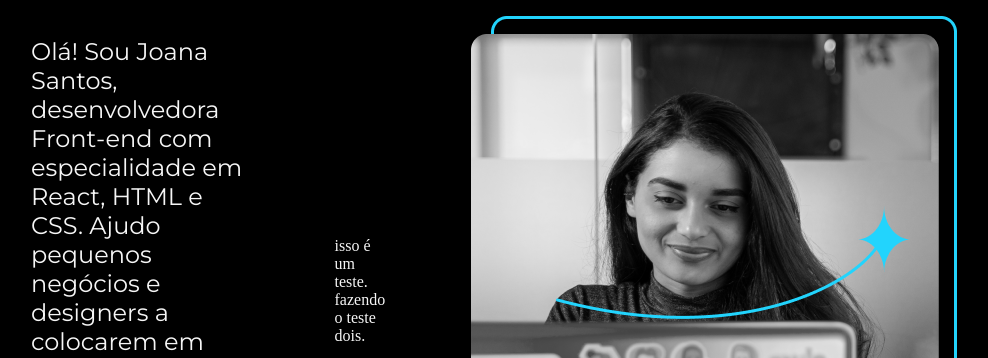
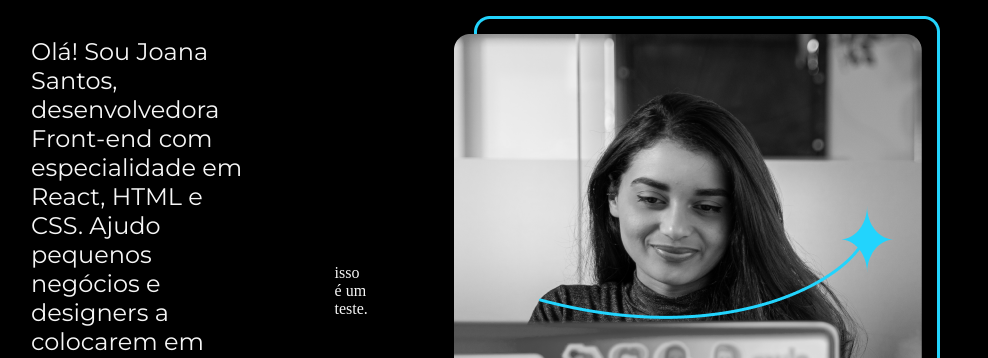
Before and after one commit to americoneto84/portfolio, a plain HTML site: page index.html in a window 1280 px wide. Shown: the part 442-800 px from the top of the page, without its empty margins (161-1149 px from the left). Drawn offline with nearby package versions, Linux system fonts and the light colour scheme.

Commit message:
voltando para o teste 1

```diff
--- a/index.html
+++ b/index.html
@@ -33,7 +33,6 @@
             </div>
         </section>
         isso é um teste.
-        fazendo o teste dois.
         <img src="./assets/Imagem.png" alt="Foto da Joana Santos programando">
     </main>
     <footer>
```
